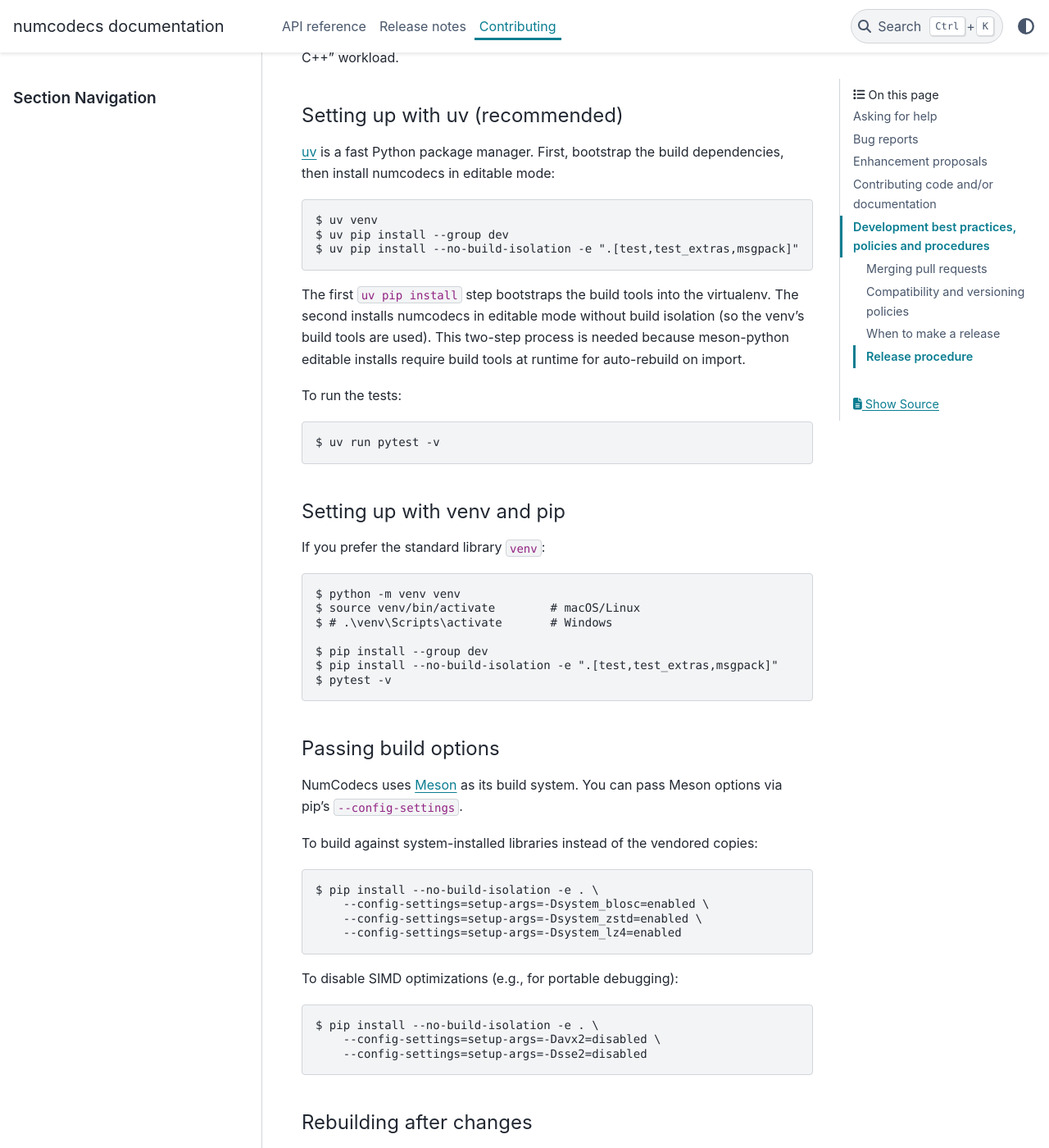
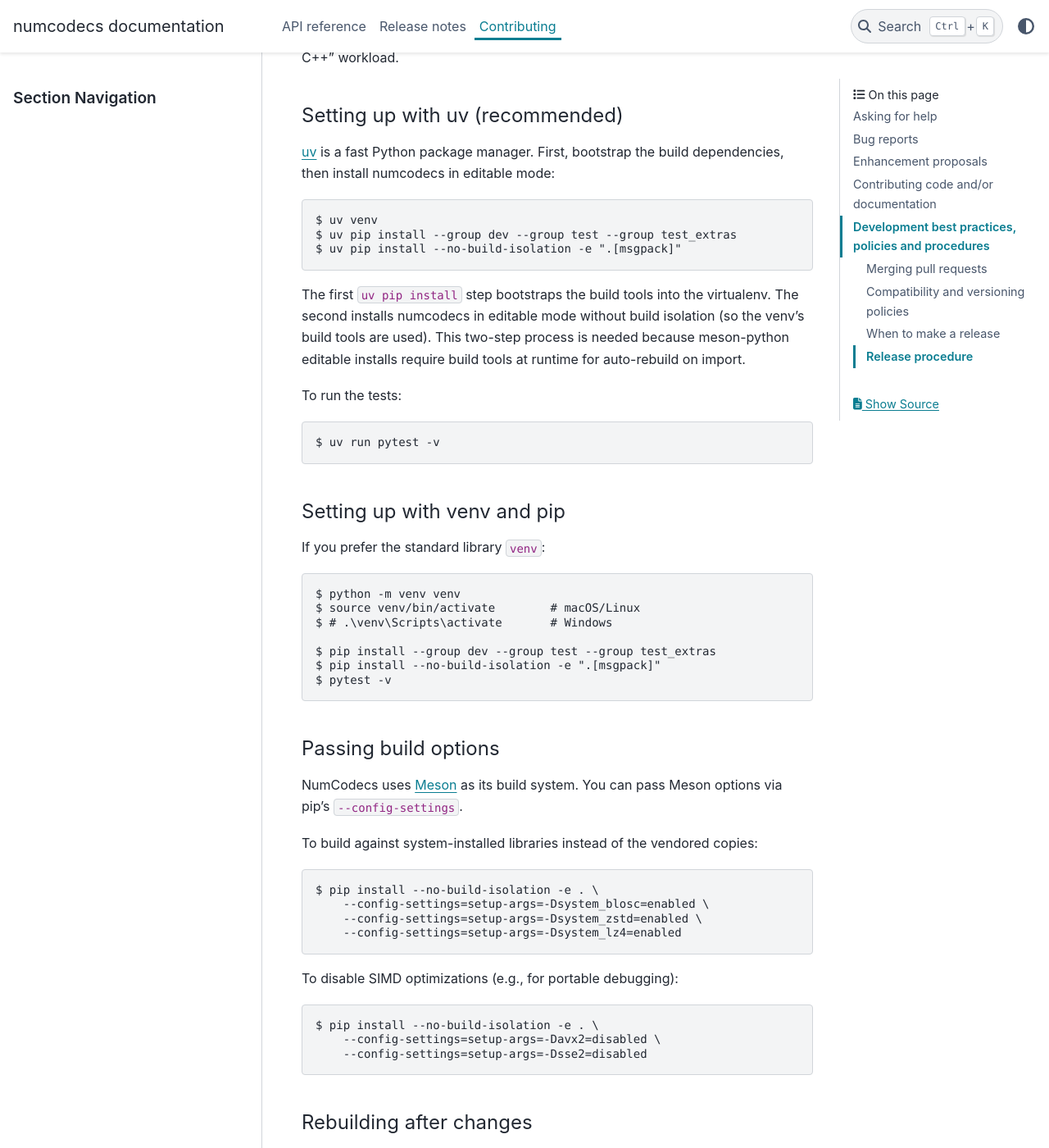
Before and after one commit to zarr-developers/numcodecs, a Sphinx documentation site: the page built from docs/contributing.md, in a window 1280 px wide and 1400 px high, scrolled down 2780 px. Shown: the whole window at 82% size. Built offline with Sphinx 7.4.7 and the PyData theme 0.15.4, drawn with Linux system fonts in a browser that asks for light colours; the version number could not be read and is left out.

Commit message:
PEP 735: optional-dependencies → dependency-groups
This way test dependencies won't appear as runtime dependencies in PiPy:
	https://pypi.org/project/numcodecs/

````diff
--- a/docs/contributing.md
+++ b/docs/contributing.md
@@ -116,8 +116,8 @@
 
 ```
 $ uv venv
-$ uv pip install --group dev
-$ uv pip install --no-build-isolation -e ".[test,test_extras,msgpack]"
+$ uv pip install --group dev --group test --group test_extras
+$ uv pip install --no-build-isolation -e ".[msgpack]"
 ```
 
 The first ``uv pip install`` step bootstraps the build tools into the virtualenv.
@@ -141,8 +141,8 @@
 $ source venv/bin/activate        # macOS/Linux
 $ # .\venv\Scripts\activate       # Windows
 
-$ pip install --group dev
-$ pip install --no-build-isolation -e ".[test,test_extras,msgpack]"
+$ pip install --group dev --group test --group test_extras
+$ pip install --no-build-isolation -e ".[msgpack]"
 $ pytest -v
 ```
 
````
Also changed, not shown: pyproject.toml (+19 -18 lines), .readthedocs.yaml, 2 other files.
